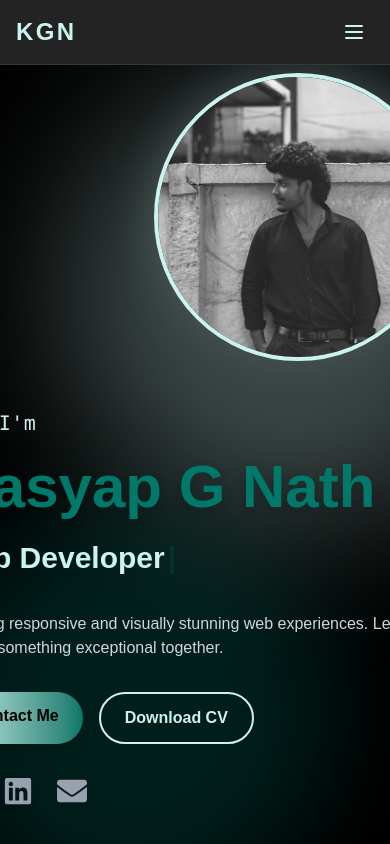
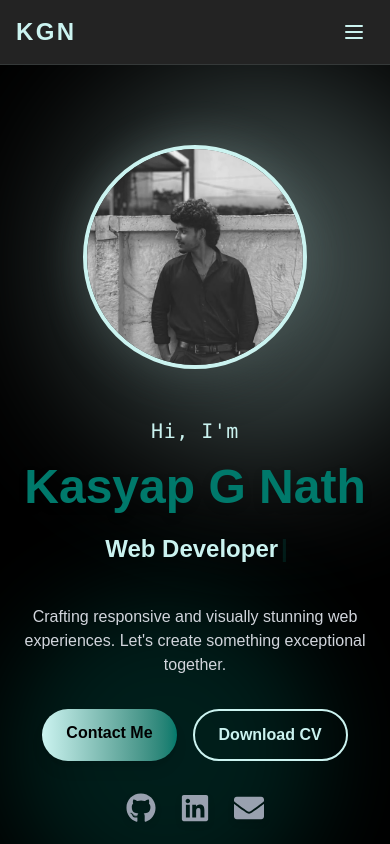
Before and after one commit to kasyapgnath/portfolio-main, a React (Vite) app in the folder portfolio/: page / in a window 390 px wide. Shown: the top 844 px of the page. Built offline with nearby package versions, Linux system fonts and the light colour scheme.

Commit message:
first commit

```diff
--- a/portfolio/src/components/Hero.jsx
+++ b/portfolio/src/components/Hero.jsx
@@ -141,13 +141,15 @@ import { motion } from 'framer-motion';
 import Tilt from 'react-parallax-tilt';
 import { useTypewriter, Cursor } from 'react-simple-typewriter';
 import { FaGithub, FaEnvelope, FaLinkedin } from 'react-icons/fa';
-import myimg from "../assets/prof2.jpeg"; // Replace with your image
+import myimg from '../assets/prof2.jpeg'; // ✅ Your profile image
 
+// === Animation Variants ===
 const fadeInVariants = {
   hidden: { opacity: 0, y: 50 },
   visible: { opacity: 1, y: 0, transition: { duration: 0.8 } },
 };
 
+// === Component ===
 const Hero = () => {
   const [text] = useTypewriter({
     words: ['Web Developer', 'Frontend Developer'],
@@ -158,9 +160,9 @@ const Hero = () => {
   });
 
   const linkss = [
-    { icon: FaGithub, linkk: "https://github.com/kasyapgnath" },
-    { icon: FaLinkedin, linkk: "https://www.linkedin.com/in/kasyap-g-nath-08a54631b/" },
-    { icon: FaEnvelope, linkk: "mailto:kasyapgnath97@gmail.com" },
+    { icon: FaGithub, linkk: 'https://github.com/kasyapgnath' },
+    { icon: FaLinkedin, linkk: 'https://www.linkedin.com/in/kasyap-g-nath-08a54631b/' },
+    { icon: FaEnvelope, linkk: 'mailto:kasyapgnath97@gmail.com' },
   ];
 
   return (
@@ -168,46 +170,48 @@ const Hero = () => {
       id="home"
       className="min-h-screen flex items-center justify-center pb-24 px-4 bg-black relative overflow-hidden"
     >
-      {/* Background Neon Glows */}
+      {/* === Background Neon Glows === */}
       <motion.div
-        className="absolute top-10 left-1/4 w-96 h-96 bg-[#CBF3F0] rounded-full filter blur-3xl opacity-30 animate-pulse-slow"
+        className="absolute top-10 left-1/4 w-80 h-80 md:w-96 md:h-96 bg-[#CBF3F0] rounded-full filter blur-3xl opacity-30 animate-pulse-slow"
         initial={{ scale: 0.8 }}
         animate={{ scale: 1.2 }}
         transition={{ duration: 6, repeat: Infinity, repeatType: 'reverse' }}
       ></motion.div>
 
       <motion.div
-        className="absolute bottom-10 right-1/4 w-80 h-80 bg-[#00796B] rounded-full filter blur-2xl opacity-25 animate-pulse-slow"
+        className="absolute bottom-10 right-1/4 w-64 h-64 md:w-80 md:h-80 bg-[#00796B] rounded-full filter blur-2xl opacity-25 animate-pulse-slow"
         initial={{ scale: 1 }}
         animate={{ scale: 1.3 }}
         transition={{ duration: 5, repeat: Infinity, repeatType: 'reverse' }}
       ></motion.div>
 
-      <div className="max-w-5xl mx-auto grid md:grid-cols-2 gap-12 items-center relative z-10">
-        {/* Text Content */}
+      {/* === Content Grid === */}
+      <div className="max-w-5xl mx-auto grid md:grid-cols-2 gap-12 items-center relative z-10 mt-20 md:mt-0">
+        {/* === Left Side (Text) === */}
         <motion.div
           variants={fadeInVariants}
           initial="hidden"
           whileInView="visible"
           viewport={{ once: true, amount: 0.5 }}
-          className="order-2 md:order-1"
+          className="order-2 md:order-1 text-center md:text-left"
         >
-          <p className="text-xl text-[#CBF3F0] mb-3 font-mono tracking-wide">
-            Hi, I'm
-          </p>
-          <h1 className="text-6xl sm:text-7xl font-extrabold text-[#00796B] mb-4 leading-tight drop-shadow-lg">
+          <p className="text-xl text-[#CBF3F0] mb-3 font-mono tracking-wide">Hi, I'm</p>
+
+          <h1 className="text-5xl sm:text-7xl font-extrabold text-[#00796B] mb-4 leading-tight drop-shadow-lg">
             Kasyap G Nath
           </h1>
-          <h2 className="text-3xl sm:text-4xl font-semibold text-[#CBF3F0] h-10 mb-8">
+
+          <h2 className="text-2xl sm:text-4xl font-semibold text-[#CBF3F0] h-10 mb-8">
             <span>{text}</span>
             <Cursor cursorColor="#00796B" />
           </h2>
 
-          <p className="text-gray-300 max-w-lg mb-8">
+          <p className="text-gray-300 max-w-lg mx-auto md:mx-0 mb-8">
             Crafting responsive and visually stunning web experiences. Let's create something exceptional together.
           </p>
 
-          <div className="flex space-x-4 mb-8">
+          {/* === Buttons === */}
+          <div className="flex justify-center md:justify-start space-x-4 mb-8">
             <a
               href="#contact"
               className="px-6 py-3 bg-gradient-to-r from-[#CBF3F0] to-[#00796B] text-black font-bold rounded-full hover:scale-105 transform transition-all duration-300 shadow-lg hover:shadow-[#CBF3F0]/50"
@@ -223,8 +227,8 @@ const Hero = () => {
             </a>
           </div>
 
-          {/* Social Icons */}
-          <div className="flex space-x-6">
+          {/* === Social Icons === */}
+          <div className="flex justify-center md:justify-start space-x-6">
             {linkss.map((each, idx) => {
               const Icon = each.icon;
               return (
@@ -242,14 +246,14 @@ const Hero = () => {
           </div>
         </motion.div>
 
-        {/* Profile Image with Tilt */}
+        {/* === Right Side (Tilt Image) === */}
         <motion.div
           variants={fadeInVariants}
           initial="hidden"
           whileInView="visible"
           viewport={{ once: true, amount: 0.5 }}
           transition={{ duration: 0.8, delay: 0.2 }}
-          className="order-1 md:order-2 flex justify-center ml-[205px]" // ✅ shifted right by 25px
+          className="order-1 md:order-2 flex justify-center md:justify-end md:ml-[25px]" // ✅ Shifts right on desktop only
         >
           <Tilt
             tiltMaxAngleX={15}
@@ -258,7 +262,7 @@ const Hero = () => {
             glareMaxOpacity={0.2}
             scale={1.05}
             transitionSpeed={2500}
-            className="relative w-72 h-72"
+            className="relative w-56 h-56 sm:w-72 sm:h-72"
           >
             <div className="absolute inset-0 bg-[#CBF3F0] rounded-full opacity-20 blur-xl"></div>
             <div className="w-full h-full border-4 border-[#CBF3F0] rounded-full overflow-hidden shadow-2xl">
```
